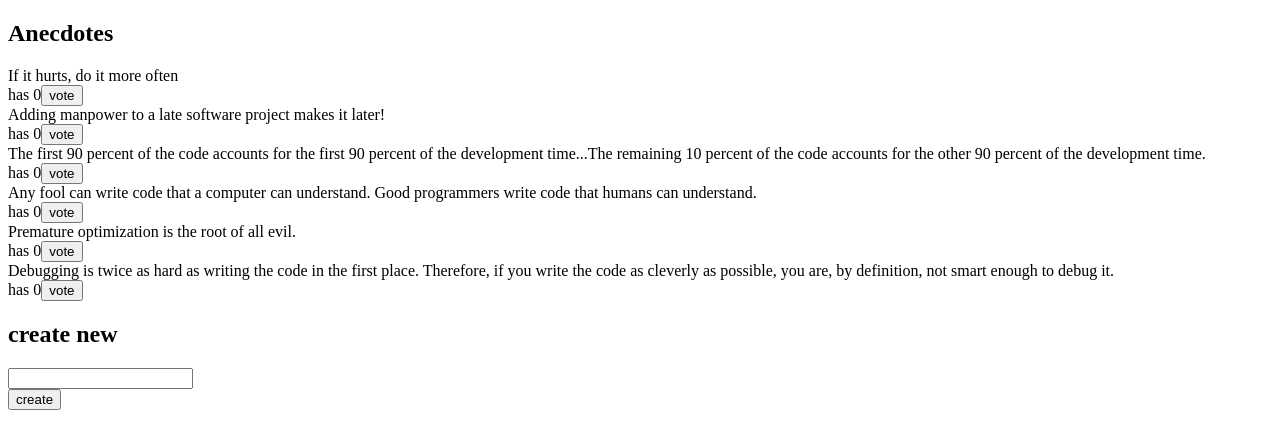
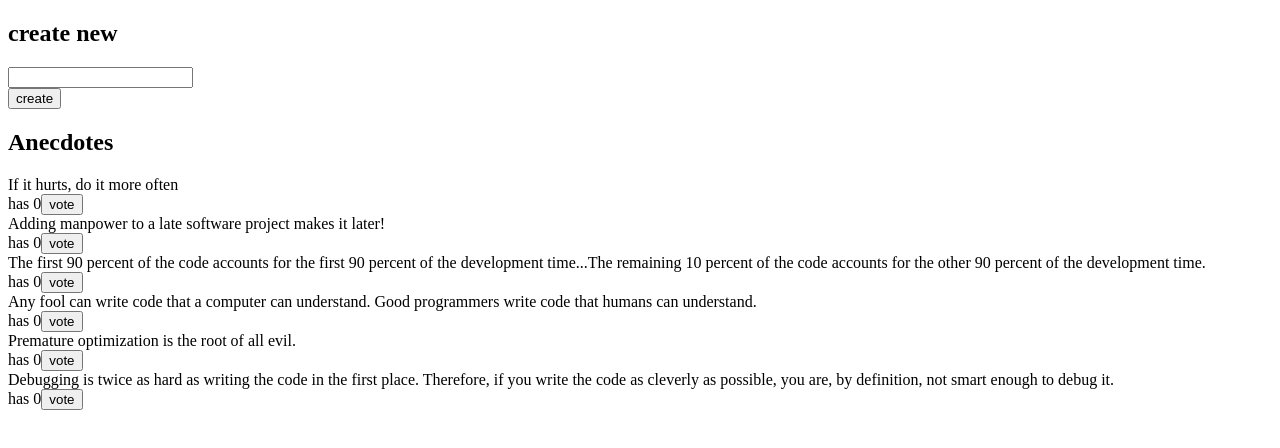
Before and after one commit to usb8fullstack/part6, a React (Create React App) app in the folder redux-anecdotes/: page / in a window 1280 px wide. Shown: the top 448 px of the page. Built offline with nearby package versions, Linux system fonts and the light colour scheme.

Commit message:
ex6.8: separate components more

```diff
--- a/redux-anecdotes/src/App.js
+++ b/redux-anecdotes/src/App.js
@@ -1,32 +1,13 @@
-import { useSelector, useDispatch } from 'react-redux'
 import AnecdoteForm from './components/AnecdoteForm'
-import { voteAnec } from './reducers/anecdoteReducer'
+import AnecdoteList from './components/AnecdoteList'
 
 const App = () => {
-  const anecdotes = useSelector(state => state.sort((a, b) => b.votes - a.votes))
-
-  const dispatch = useDispatch()
-
-  const vote = (id) => {
-    dispatch(voteAnec(id))
-  }
-
   return (
     <div>
-      <h2>Anecdotes</h2>
-      {anecdotes.map(anecdote =>
-        <div key={anecdote.id}>
-          <div>
-            {anecdote.content}
-          </div>
-          <div>
-            has {anecdote.votes}
-            <button onClick={() => vote(anecdote.id)}>vote</button>
-          </div>
-        </div>
-      )}
       <h2>create new</h2>
       <AnecdoteForm />
+      <h2>Anecdotes</h2>
+      <AnecdoteList />
     </div>
   )
 }
--- /dev/null
+++ b/redux-anecdotes/src/components/AnecdoteList.js
@@ -0,0 +1,35 @@
+import React from 'react'
+import { useSelector, useDispatch } from 'react-redux'
+import { voteAnec } from '../reducers/anecdoteReducer'
+
+const Anecdote = ({ anecdote, vote }) => {
+  return(
+    <div key={anecdote.id}>
+      <div>
+        {anecdote.content}
+      </div>
+      <div>
+        has {anecdote.votes}
+        <button onClick={() => vote(anecdote.id)}>vote</button>
+      </div>
+    </div>
+  )
+}
+
+export default function AnecdoteList(props) {
+  const anecdotes = useSelector(state => state.sort((a, b) => b.votes - a.votes))
+
+  const dispatch = useDispatch()
+
+  const vote = (id) => {
+    dispatch(voteAnec(id))
+  }
+
+  return (
+    <>
+      {anecdotes.map(anecdote =>
+        <Anecdote key={anecdote.id} anecdote={anecdote} vote={vote} />
+      )}
+    </>
+  )
+}
```
